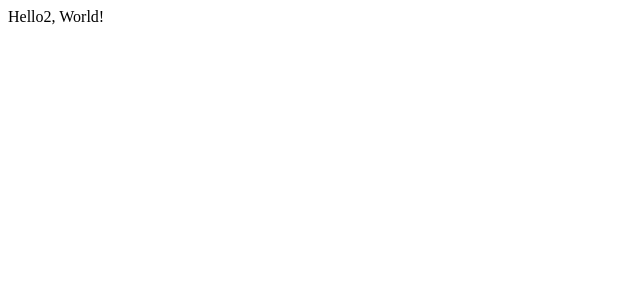
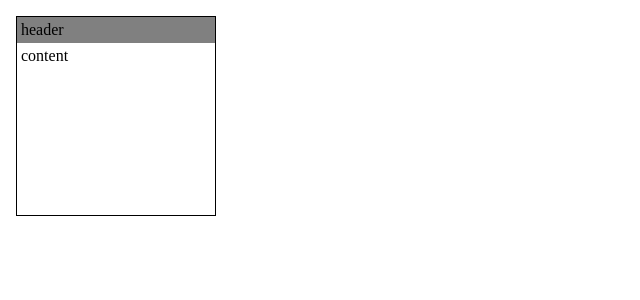
Before and after one commit to gwbaik9717/MemoReal, a React app: page / in a window 1280 px wide. Shown: the top 300 px of the page, without its empty margins (0-640 px from the left). Built offline with nearby package versions, Linux system fonts and the light colour scheme.

Commit message:
Draggable-Resizable 구현

```diff
--- a/package.json
+++ b/package.json
@@ -14,6 +14,7 @@
     "@babel/core": "^7.21.4",
     "@babel/preset-env": "^7.21.4",
     "@babel/preset-react": "^7.18.6",
+    "@types/styled-components": "^5.1.26",
     "@typescript-eslint/eslint-plugin": "^5.57.1",
     "babel-loader": "^9.1.2",
     "eslint": "^8.37.0",
@@ -39,6 +40,7 @@
     "react-dom": "^18.2.0",
     "react-redux": "^8.0.5",
     "redux": "^4.2.1",
-    "style-loader": "^3.3.2"
+    "style-loader": "^3.3.2",
+    "styled-components": "^5.3.9"
   }
 }
--- a/src/App.tsx
+++ b/src/App.tsx
@@ -1,7 +1,12 @@
 import React from "react";
+import Panel from "./components/Panel/Panel";
 
 const App: React.FC = () => {
-  return <div>{"Hello2, World!"}</div>;
+  return (
+    <div>
+      <Panel>content</Panel>
+    </div>
+  );
 };
 
 export default App;
--- /dev/null
+++ b/src/components/Panel/Panel.tsx
@@ -0,0 +1,125 @@
+import React, { useRef } from "react";
+import styled from "styled-components";
+import PanelHeader from "./PanelHeader";
+import Resizer from "./Resizer";
+import { Direction } from "./Resizer/constants";
+
+const StyledPanel = styled.div`
+  position: fixed;
+  top: 16px;
+  left: 16px;
+  width: 200px;
+  height: 200px;
+  border: 1px solid black;
+  box-sizing: border-box;
+
+  .panel_container {
+    position: relative;
+    height: 100%;
+  }
+
+  .panel_content {
+    padding: 4px;
+  }
+`;
+
+interface Props {
+  children: React.ReactNode;
+}
+
+const Panel: React.FC<Props> = ({ children }) => {
+  const panelRef = useRef<null | HTMLDivElement>(null);
+
+  const handleDrag = (movementX: number, movementY: number): void => {
+    const panel = panelRef.current;
+
+    if (!panel) return;
+
+    const { x, y } = panel.getBoundingClientRect();
+
+    panel.style.left = `${x + movementX}px`;
+    panel.style.top = `${y + movementY}px`;
+  };
+
+  const handleResize = (
+    direction: Direction,
+    movementX: number,
+    movementY: number
+  ): void => {
+    const panel = panelRef.current;
+    if (!panel) return;
+
+    const { width, height, x, y } = panel.getBoundingClientRect();
+
+    const resizeTop = (): void => {
+      panel.style.height = `${height - movementY}px`;
+      panel.style.top = `${y + movementY}px`;
+    };
+
+    const resizeRight = (): void => {
+      panel.style.width = `${width + movementX}px`;
+    };
+
+    const resizeBottom = (): void => {
+      panel.style.height = `${height + movementY}px`;
+    };
+
+    const resizeLeft = (): void => {
+      panel.style.width = `${width - movementX}px`;
+      panel.style.left = `${x + movementX}px`;
+    };
+
+    switch (direction) {
+      case Direction.TopLeft:
+        resizeTop();
+        resizeLeft();
+        break;
+
+      case Direction.Top:
+        resizeTop();
+        break;
+
+      case Direction.TopRight:
+        resizeTop();
+        resizeRight();
+        break;
+
+      case Direction.Right:
+        resizeRight();
+        break;
+
+      case Direction.BottomRight:
+        resizeBottom();
+        resizeRight();
+        break;
+
+      case Direction.Bottom:
+        resizeBottom();
+        break;
+
+      case Direction.BottomLeft:
+        resizeBottom();
+        resizeLeft();
+        break;
+
+      case Direction.Left:
+        resizeLeft();
+        break;
+
+      default:
+        break;
+    }
+  };
+
+  return (
+    <StyledPanel className="panel" ref={panelRef}>
+      <div className="panel_container">
+        <Resizer onResize={handleResize} />
+        <PanelHeader onDrag={handleDrag} />
+        <div className="panel_content">{children}</div>
+      </div>
+    </StyledPanel>
+  );
+};
+
+export default Panel;
--- /dev/null
+++ b/src/components/Panel/PanelHeader.tsx
@@ -0,0 +1,53 @@
+import React, { useEffect, useState } from "react";
+import styled from "styled-components";
+
+const StyledPanelHeader = styled.div`
+  padding: 4px;
+  background-color: gray;
+`;
+
+interface Props {
+  onDrag: (movementX: number, movementY: number) => void;
+}
+
+const PanelHeader: React.FC<Props> = ({ onDrag }) => {
+  const [mouseDown, setMouseDown] = useState(false);
+
+  useEffect(() => {
+    const handleMouseUp = (): void => {
+      setMouseDown(false);
+    };
+
+    window.addEventListener("mouseup", handleMouseUp);
+
+    return () => {
+      window.addEventListener("mouseup", handleMouseUp);
+    };
+  }, []);
+
+  useEffect(() => {
+    const handleMouseMove = (e: MouseEvent): void => {
+      onDrag(e.movementX, e.movementY);
+    };
+
+    if (mouseDown) {
+      window.addEventListener("mousemove", handleMouseMove);
+    }
+
+    return () => {
+      window.removeEventListener("mousemove", handleMouseMove);
+    };
+  }, [mouseDown, onDrag]);
+
+  const handleMouseDown = (): void => {
+    setMouseDown(true);
+  };
+
+  return (
+    <StyledPanelHeader className="panel_header" onMouseDown={handleMouseDown}>
+      header
+    </StyledPanelHeader>
+  );
+};
+
+export default PanelHeader;
--- /dev/null
+++ b/src/components/Panel/Resizer/constants.ts
@@ -0,0 +1,10 @@
+export enum Direction {
+  Top = "top",
+  TopLeft = "topLeft",
+  TopRight = "topRight",
+  Right = "right",
+  Bottom = "bottom",
+  BottomLeft = "bottomLeft",
+  BottomRight = "bottomRight",
+  Left = "left"
+}
--- /dev/null
+++ b/src/components/Panel/Resizer/index.tsx
@@ -0,0 +1,90 @@
+import React, { useState, useEffect } from "react";
+import { Direction } from "./constants";
+
+import "./styles.css";
+
+interface Props {
+  onResize: (
+    direction: Direction,
+    movementX: number,
+    movementY: number
+  ) => void;
+}
+
+const Resizer: React.FC<Props> = ({ onResize }) => {
+  const [direction, setDirection] = useState<Direction | null>(null);
+  const [mouseDown, setMouseDown] = useState(false);
+
+  useEffect(() => {
+    const handleMouseMove = (e: MouseEvent): void => {
+      if (!direction) return;
+
+      onResize(direction, e.movementX, e.movementY);
+    };
+
+    if (mouseDown) {
+      window.addEventListener("mousemove", handleMouseMove);
+    }
+
+    return () => {
+      window.removeEventListener("mousemove", handleMouseMove);
+    };
+  }, [mouseDown, direction, onResize]);
+
+  useEffect(() => {
+    const handleMouseUp = (): void => {
+      setMouseDown(false);
+    };
+
+    window.addEventListener("mouseup", handleMouseUp);
+
+    return () => {
+      window.removeEventListener("mouseup", handleMouseUp);
+    };
+  }, []);
+
+  const handleMouseDown = (direction: Direction) => () => {
+    setDirection(direction);
+    setMouseDown(true);
+  };
+
+  return (
+    <>
+      <div
+        className="top-left"
+        onMouseDown={handleMouseDown(Direction.TopLeft)}
+      ></div>
+
+      <div className="top" onMouseDown={handleMouseDown(Direction.Top)}></div>
+
+      <div
+        className="top-right"
+        onMouseDown={handleMouseDown(Direction.TopRight)}
+      ></div>
+
+      <div
+        className="right"
+        onMouseDown={handleMouseDown(Direction.Right)}
+      ></div>
+
+      <div
+        className="right-bottom"
+        onMouseDown={handleMouseDown(Direction.BottomRight)}
+      ></div>
+
+      <div
+        className="bottom"
+        onMouseDown={handleMouseDown(Direction.Bottom)}
+      ></div>
+
+      <div
+        className="bottom-left"
+        onMouseDown={handleMouseDown(Direction.BottomLeft)}
+      ></div>
+
+      <div className="left" onMouseDown={handleMouseDown(Direction.Left)}></div>
+    </>
+  );
+};
+
+export default Resizer;
--- /dev/null
+++ b/src/components/Panel/Resizer/styles.css
@@ -0,0 +1,72 @@
+.top-left {
+  position: absolute;
+  cursor: nwse-resize;
+  height: 10px;
+  width: 10px;
+  z-index: 2;
+  left: 0;
+  top: 0;
+}
+.top {
+  position: absolute;
+  cursor: ns-resize;
+  height: 4px;
+  width: 100%;
+  z-index: 1;
+  left: 0;
+  top: 0;
+}
+.top-right {
+  position: absolute;
+  cursor: nesw-resize;
+  height: 10px;
+  width: 10px;
+  z-index: 2;
+  right: 0;
+  top: 0;
+}
+.right {
+  position: absolute;
+  cursor: ew-resize;
+  width: 4px;
+  height: 100%;
+  z-index: 1;
+  right: 0;
+  top: 0;
+}
+.bottom-left {
+  position: absolute;
+  cursor: nesw-resize;
+  width: 10px;
+  height: 10px;
+  z-index: 2;
+  left: 0;
+  bottom: 0;
+}
+.bottom {
+  position: absolute;
+  cursor: ns-resize;
+  width: 100%;
+  height: 4px;
+  z-index: 1;
+  bottom: 0;
+  left: 0;
+}
+.right-bottom {
+  position: absolute;
+  cursor: nwse-resize;
+  width: 10px;
+  height: 10px;
+  z-index: 2;
+  right: 0;
+  bottom: 0;
+}
+.left {
+  position: absolute;
+  cursor: ew-resize;
+  width: 4px;
+  height: 100%;
+  z-index: 1;
+  left: 0;
+  top: 0;
+}
```
Also changed, not shown: .eslintrc.json, 1 other file (tests, documents, lock files or other folders).
